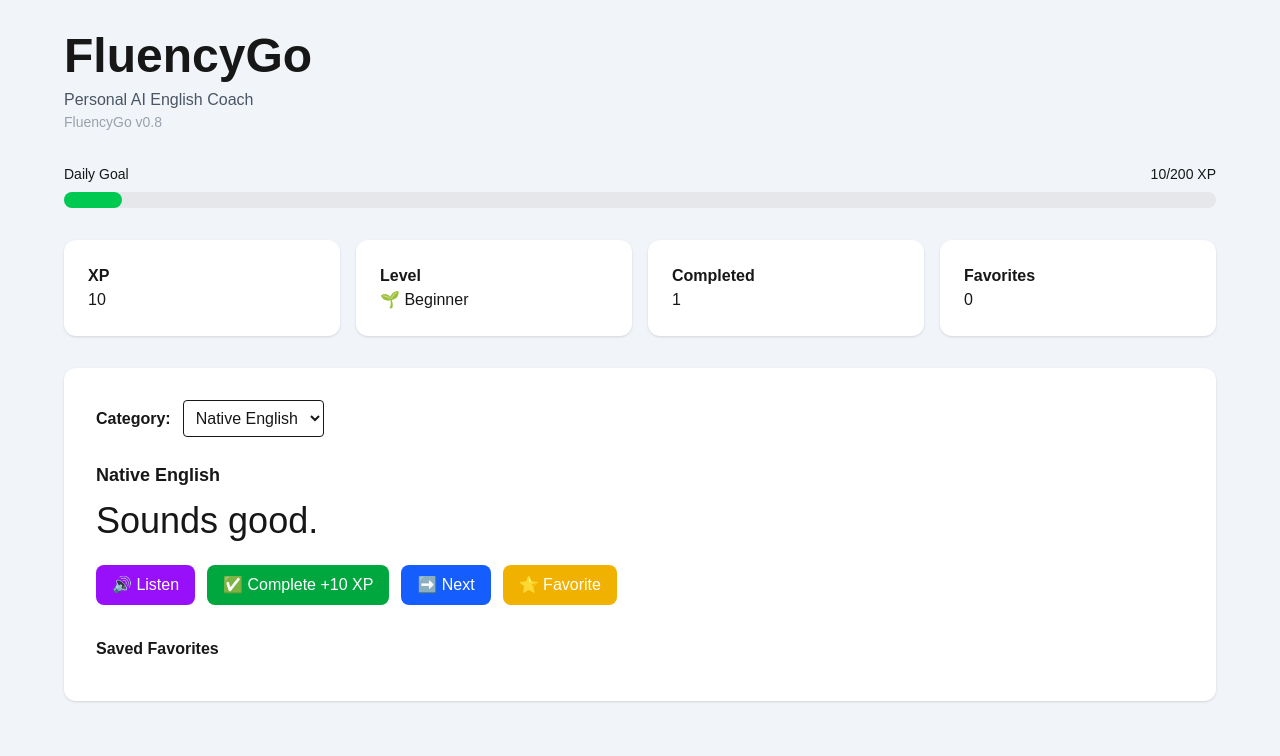
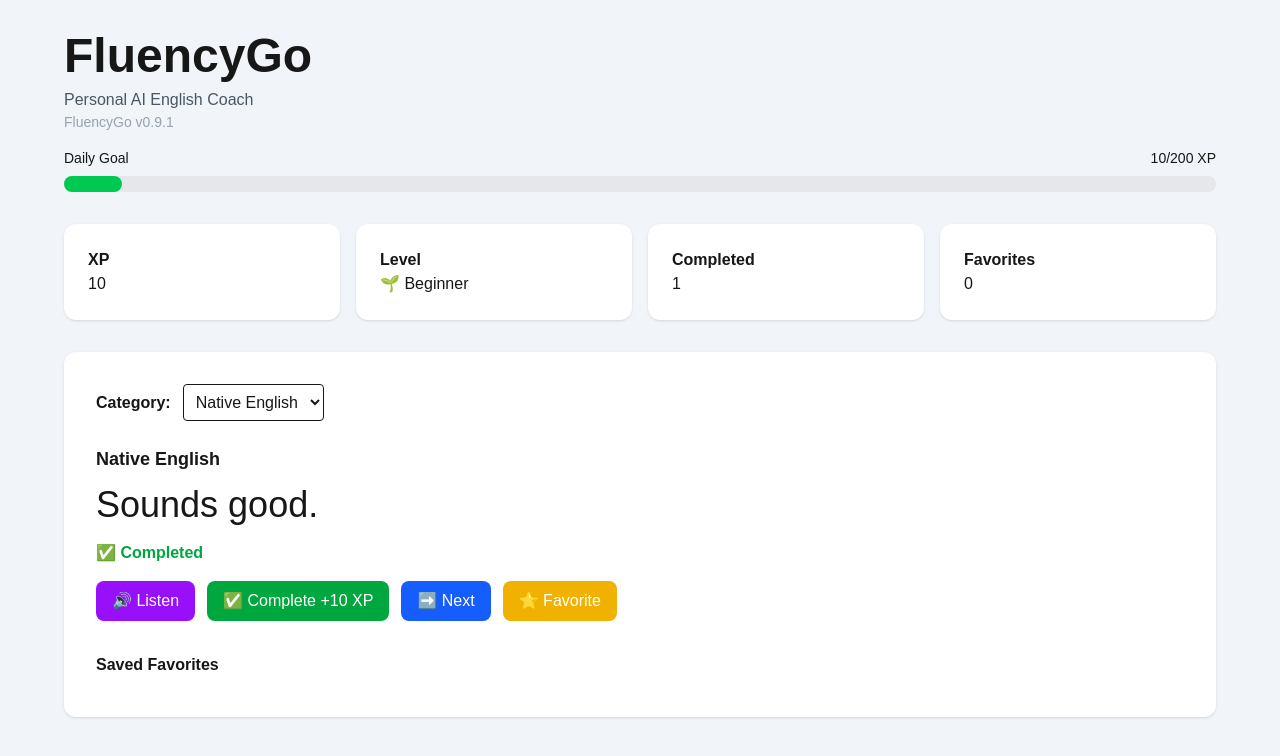
Before and after one commit to leoreyesg/FluencyGo, a Next.js app: page / in a window 1280 px wide. Both pictures are taken after a click on the button "✅ Complete +10 XP". Shown: the top 756 px of the page. Built offline with nearby package versions, Linux system fonts and the light colour scheme.

Commit message:
FluencyGo v0.9.1 Progress and Completition Tracking

```diff
--- a/app/page.tsx
+++ b/app/page.tsx
@@ -9,7 +9,11 @@ type CategoryKey = keyof typeof categories;
 export default function Home() {
   const [xp, setXp] = useState(0);
   const [index, setIndex] = useState(0);
+
   const [favorites, setFavorites] = useState<string[]>([]);
+  const [completedPhrases, setCompletedPhrases] =
+    useState<string[]>([]);
+
   const [category, setCategory] =
     useState<CategoryKey>("Native English");
 
@@ -26,6 +30,15 @@ export default function Home() {
     if (savedFavorites) {
       setFavorites(JSON.parse(savedFavorites));
     }
+
+    const savedCompleted =
+      localStorage.getItem("completedPhrases");
+
+    if (savedCompleted) {
+      setCompletedPhrases(
+        JSON.parse(savedCompleted)
+      );
+    }
   }, []);
 
   useEffect(() => {
@@ -39,11 +52,31 @@ export default function Home() {
     );
   }, [favorites]);
 
+  useEffect(() => {
+    localStorage.setItem(
+      "completedPhrases",
+      JSON.stringify(completedPhrases)
+    );
+  }, [completedPhrases]);
+
   const currentPhrase =
     categories[category][index];
 
   const completePhrase = () => {
+    if (
+      completedPhrases.includes(
+        currentPhrase
+      )
+    ) {
+      return;
+    }
+
     setXp((prev) => prev + 10);
+
+    setCompletedPhrases([
+      ...completedPhrases,
+      currentPhrase,
+    ]);
   };
 
   const nextPhrase = () => {
@@ -96,7 +129,6 @@ export default function Home() {
     synth.speak(utterance);
   };
 
-
   const level =
     xp >= 1000
       ? "🏆 Native Challenger"
@@ -106,9 +138,7 @@ const level =
       ? "💼 Professional"
       : xp >= 200
       ? "🚀 Explorer"
-    : "🌱 Beginner"
-;
-
+      : "🌱 Beginner";
 
   const dailyGoal = 200;
 
@@ -129,16 +159,17 @@ const progressPercentage = Math.min(
           Personal AI English Coach
         </p>
 
-        <p className="text-sm text-gray-400 mb-8">
-          FluencyGo v0.8
+        <p className="text-sm text-gray-400 mb-4">
+          FluencyGo v0.9.1
         </p>
-
 
         <div className="mb-8">
 
           <div className="flex justify-between text-sm mb-2">
             <span>Daily Goal</span>
-        <span>{xp}/{dailyGoal} XP</span>
+            <span>
+              {xp}/{dailyGoal} XP
+            </span>
           </div>
 
           <div className="w-full bg-gray-200 rounded-full h-4">
@@ -153,7 +184,6 @@ const progressPercentage = Math.min(
           </div>
 
         </div>
-
 
         <div className="grid grid-cols-2 md:grid-cols-4 gap-4 mb-8">
 
@@ -171,7 +201,7 @@ const progressPercentage = Math.min(
             <h2 className="font-bold">
               Completed
             </h2>
-            <p>{Math.floor(xp / 10)}</p>
+            <p>{completedPhrases.length}</p>
           </div>
 
           <div className="bg-white p-6 rounded-xl shadow">
@@ -216,9 +246,17 @@ const progressPercentage = Math.min(
             {category}
           </h2>
 
-          <p className="text-4xl mb-6">
+          <p className="text-4xl mb-4">
             {currentPhrase}
           </p>
+
+          {completedPhrases.includes(
+            currentPhrase
+          ) && (
+            <p className="text-green-600 font-bold mb-4">
+              ✅ Completed
+            </p>
+          )}
 
           <div className="flex flex-wrap gap-3">
 
```
Lines whose indentation alone changed are shown as unchanged.
